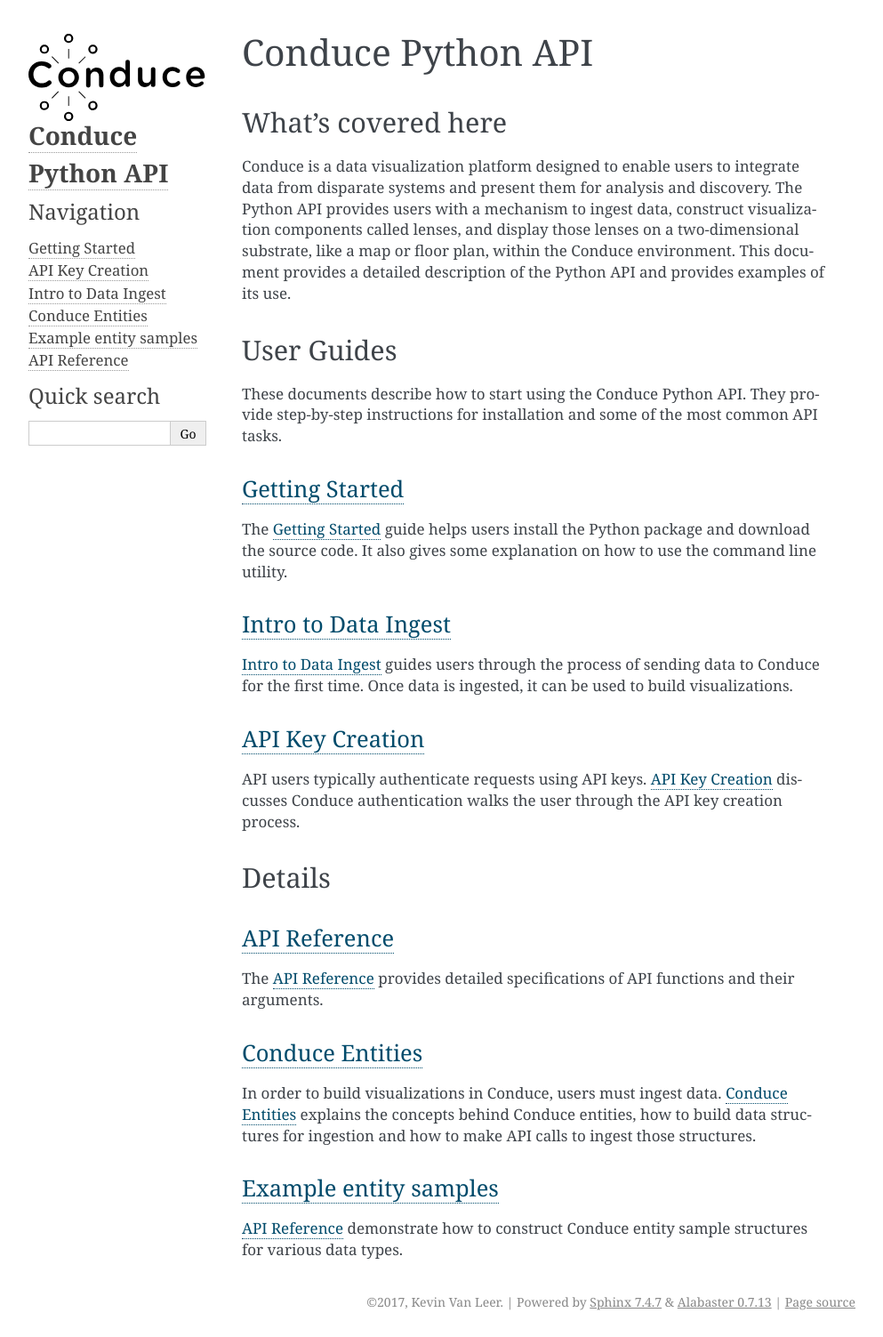
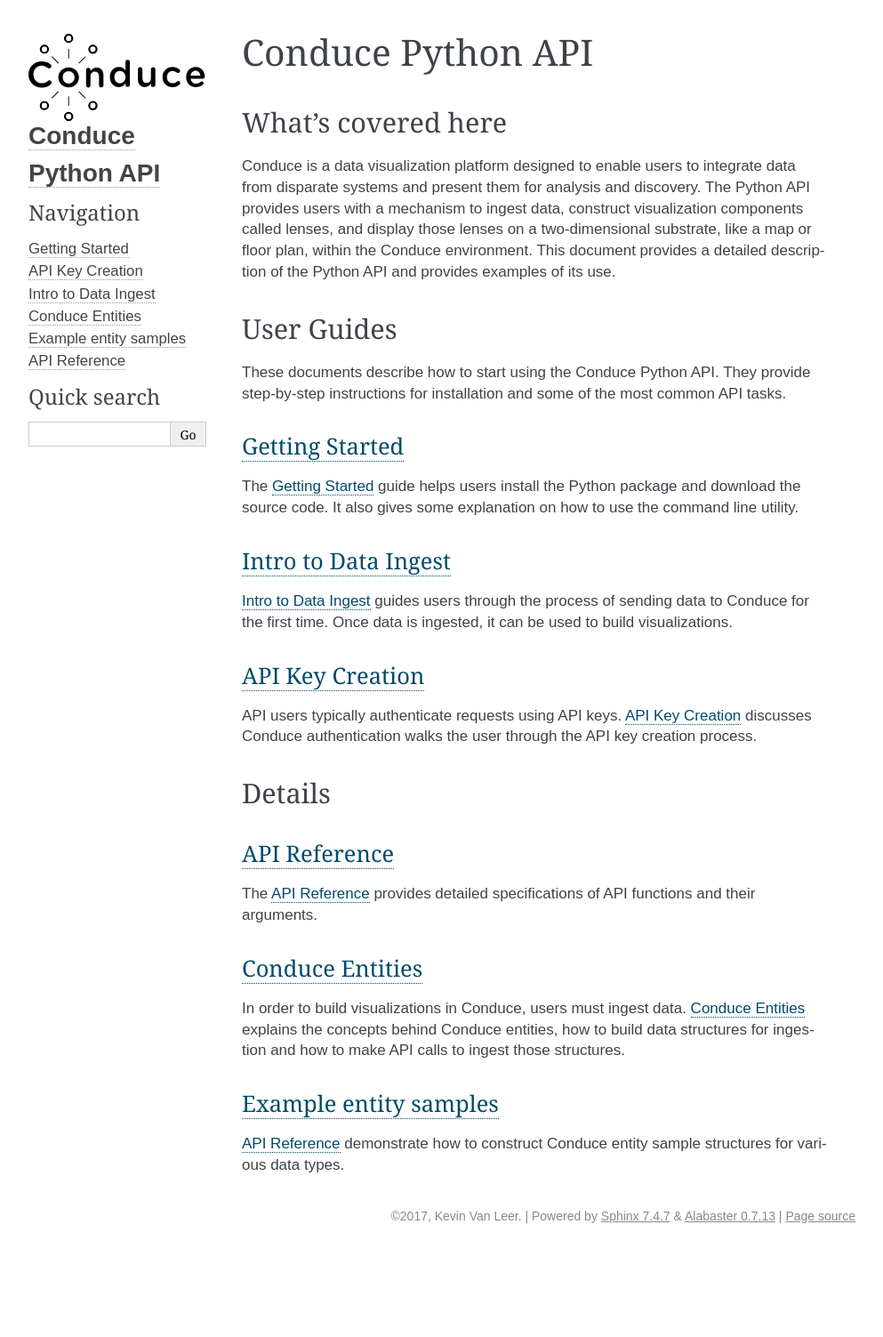
Before and after one commit to ConduceInc/conduce-python-api, a Sphinx documentation site: the page built from doc/source/index.rst, in a window 1280 px wide. Shown: the whole page at 89% size, without its empty margins (148-1141 px from the left). Built offline with Sphinx 7.4.7, drawn with Linux system fonts in a browser that asks for light colours; formulas are drawn with MathJax 3; after the commit the page ends 1405 px from its top, so only the background shows below that.

Commit message:
changed body to gotham font

```diff
--- /dev/null
+++ b/doc/source/_static/my-styles.css
@@ -0,0 +1,3 @@
+body{
+    font-family:"Gotham", sans-serif;
+}
--- a/doc/source/conf.py
+++ b/doc/source/conf.py
@@ -20,8 +20,6 @@
 import sys
 sys.path.insert(0, os.path.abspath('../..'))
 
-
-# -- General configuration ------------------------------------------------
 
 # If your documentation needs a minimal Sphinx version, state it here.
 #
@@ -105,6 +103,8 @@
 # so a file named "default.css" will overwrite the builtin "default.css".
 html_static_path = ['_static']
 
+def setup(app):
+    app.add_stylesheet('my-styles.css')
 # Custom sidebar templates, must be a dictionary that maps document names
 # to template names.
 #
```
